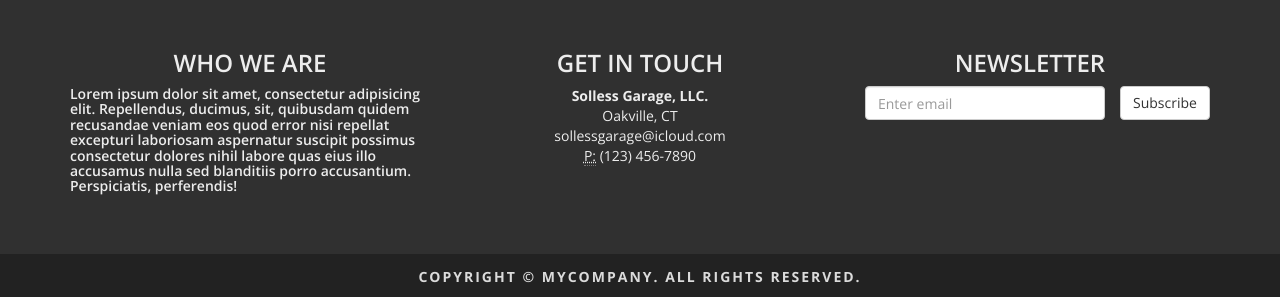
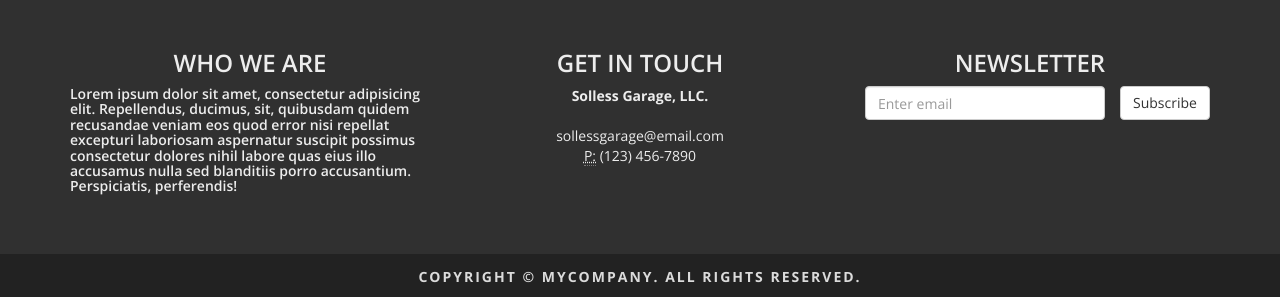
Before and after one commit to z8137/z8137.github.io, a Jekyll site: the page built from index.html, in a window 1280 px wide and 900 px high, scrolled down 4141 px. Shown: the part 600-897 px from the top of the window. Built offline with Jekyll 4.4.1, drawn with Linux system fonts in a browser that asks for light colours; nearby versions of some CDN libraries; comment, search, counter and statistics services are not loaded.

Commit message:
Update default.html

```diff
--- a/_layouts/default.html
+++ b/_layouts/default.html
@@ -102,8 +102,8 @@
         <h3 class="text-center">GET IN TOUCH</h3>
         <address class="text-center">
         <strong>Solless Garage, LLC.</strong><br>
-        Oakville, CT<br>
-        sollessgarage@icloud.com
+        <br>
+        sollessgarage@email.com
         <br>
         <abbr title="Phone">P:</abbr> (123) 456-7890
         </address>
```
